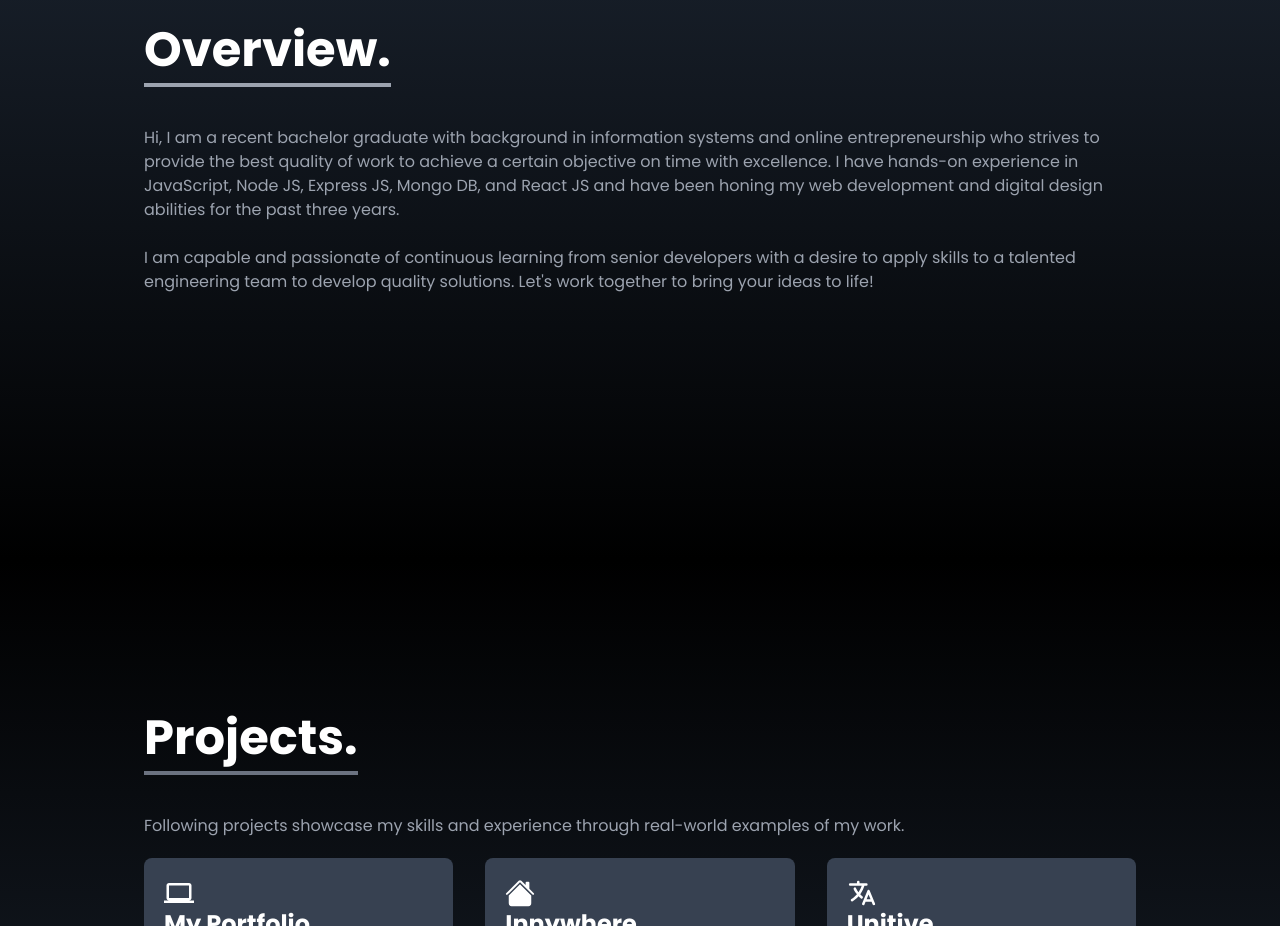
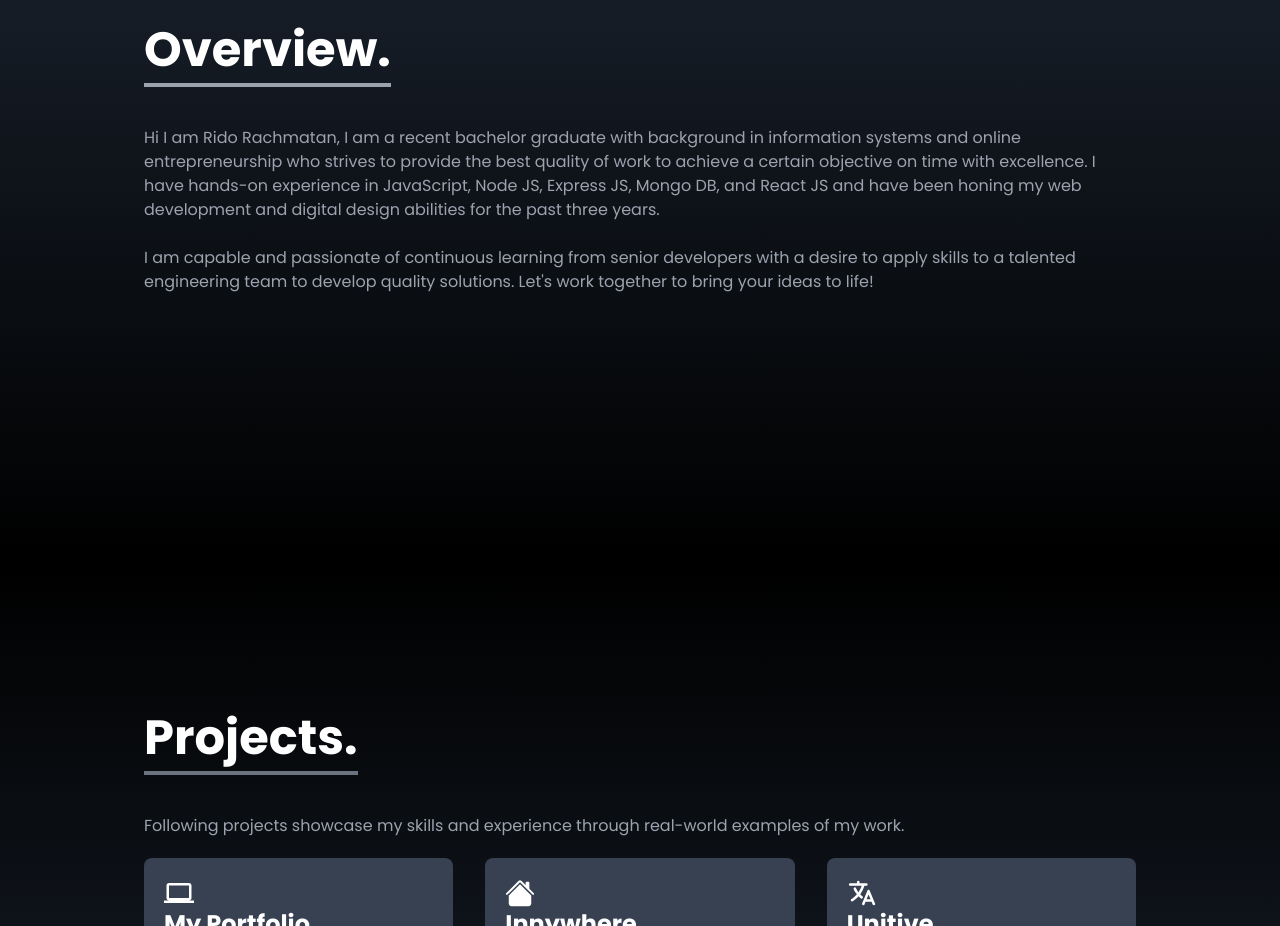
Before and after one commit to hashtagnosweat/portfolio, a React (Create React App) app: page / in a window 1280 px wide. Shown: the part 1040-1966 px from the top of the page. Built offline with nearby package versions, Linux system fonts and the light colour scheme; a web font is replaced by a local one.

Commit message:
added more info in about

```diff
--- a/src/components/About.jsx
+++ b/src/components/About.jsx
@@ -19,7 +19,7 @@ const About = () => {
         </div>
 
         <p className="text-l mt-5">
-        Hi, I am a recent bachelor graduate with background in information systems and online entrepreneurship who strives to provide the best quality of work to achieve a certain objective on time with excellence. I have hands-on experience in JavaScript, Node JS, Express JS, Mongo DB, and React JS and have been honing my web development and digital design abilities for the past three years.
+        Hi I am Rido Rachmatan, I am a recent bachelor graduate with background in information systems and online entrepreneurship who strives to provide the best quality of work to achieve a certain objective on time with excellence. I have hands-on experience in JavaScript, Node JS, Express JS, Mongo DB, and React JS and have been honing my web development and digital design abilities for the past three years.
 
 
         </p>
```
